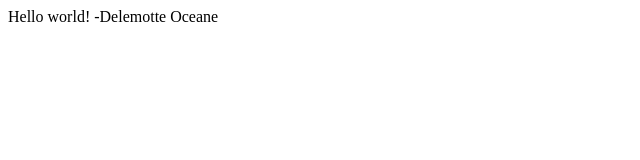
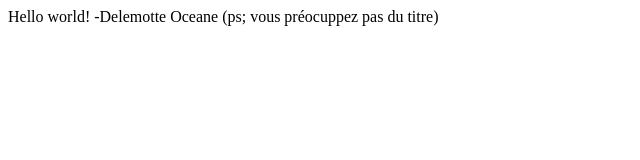
Before and after one commit to Reshie-pitrouille/hello-world, a plain HTML site: page index.html in a window 1280 px wide. Shown: the whole page, without its empty margins (0-640 px from the left). Drawn offline with Linux system fonts and the light colour scheme.

Commit message:
Update index.html

```diff
--- a/index.html
+++ b/index.html
@@ -6,5 +6,7 @@
     <body>
       Hello world!
         -Delemotte Oceane
+
+      (ps; vous préocuppez pas du titre)
     </body>
   </html>
```
